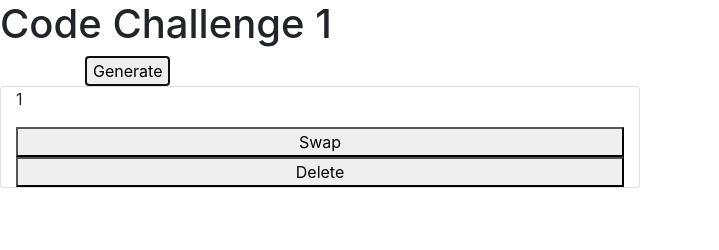
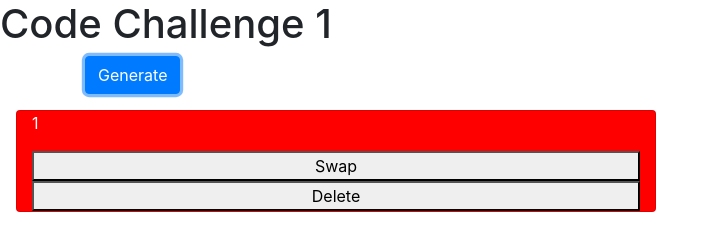
Before and after one commit to abubanggheed/Code_Challenge_1JSandJQ, a plain HTML site: page index.html in a window 1280 px wide. Both pictures are taken after a click on the button "Generate". Shown: the whole page, without its empty margins (0-719 px from the left). Drawn offline with Linux system fonts and the light colour scheme.

Commit message:
stylesheet added, some automatic styling done

```diff
--- a/index.html
+++ b/index.html
@@ -7,12 +7,15 @@
     <script src="jquery-3.3.1.min.js"></script>
     <script src="client.js"></script>
     <link rel="stylesheet" href="bootstrap.min.css">
+    <link rel="stylesheet" href="styles.css">
     <title>Code Challenge 1</title>
 </head>
 <body>
     <h1>Code Challenge 1</h1>
     <div class = "container">
-        <button id="generateBtn">Generate</button>
+        <button id="generateBtn" class="btn btn-primary">
+            Generate
+        </button>
     </div>
 
 </body>
--- /dev/null
+++ b/styles.css
@@ -0,0 +1,5 @@
+.card{
+    background-color: red;
+    color: white;
+    margin: 1em;
+}
```
